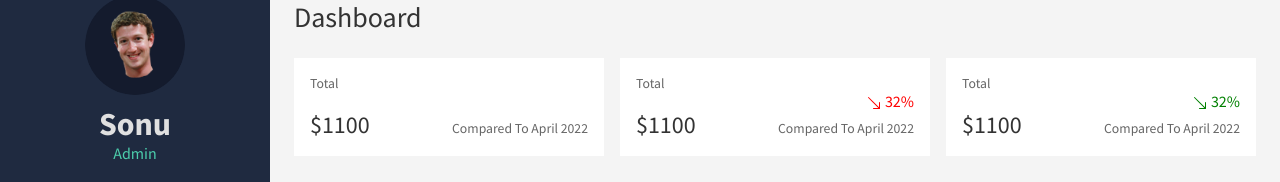
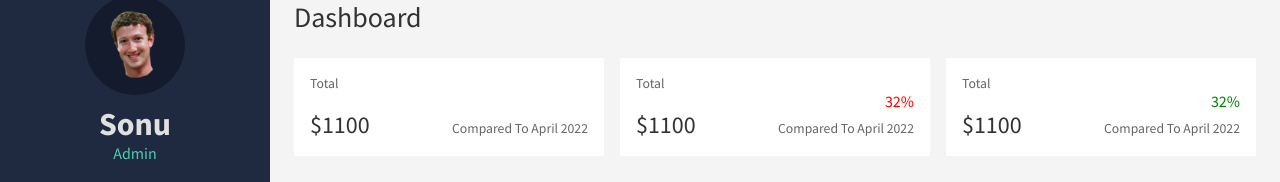
Before and after one commit to VIRAJcHOPADE/Shopper, a React (Create React App) app: page /dashboard in a window 1280 px wide. Shown: the part 154-336 px from the top of the page. Built offline with nearby package versions, Linux system fonts and the light colour scheme.

Commit message:
Update Dashboard

```diff
--- a/src/components/Dashboard/scenes/board/index.jsx
+++ b/src/components/Dashboard/scenes/board/index.jsx
@@ -1,11 +1,10 @@
 // import { Box } from "@mui/material";
 import React from "react";
 // import Header from "../../comp/Header";
-
-import { BsArrowDownRight, BsArrowUpRight } from "react-icons/bs";
 import { Column } from "@ant-design/plots";
 import { Table } from "antd";
 import "./board.css"
+
 const columns = [
   {
     title: "SNo",
@@ -220,7 +219,7 @@ const board = () => {
           </div>
           <div className="d-flex flex-column align-items-end">
             <h6>
-              <BsArrowDownRight /> 32%
+               32%
             </h6>
             <p className="mb-0  desc">Compared To April 2022</p>
           </div>
@@ -232,7 +231,7 @@ const board = () => {
           </div>
           <div className="d-flex flex-column align-items-end">
             <h6 className="red">
-              <BsArrowDownRight /> 32%
+              32%
             </h6>
             <p className="mb-0  desc">Compared To April 2022</p>
           </div>
@@ -244,7 +243,7 @@ const board = () => {
           </div>
           <div className="d-flex flex-column align-items-end">
             <h6 className="green">
-              <BsArrowDownRight /> 32%
+               32%
             </h6>
             <p className="mb-0 desc">Compared To April 2022</p>
           </div>
```
